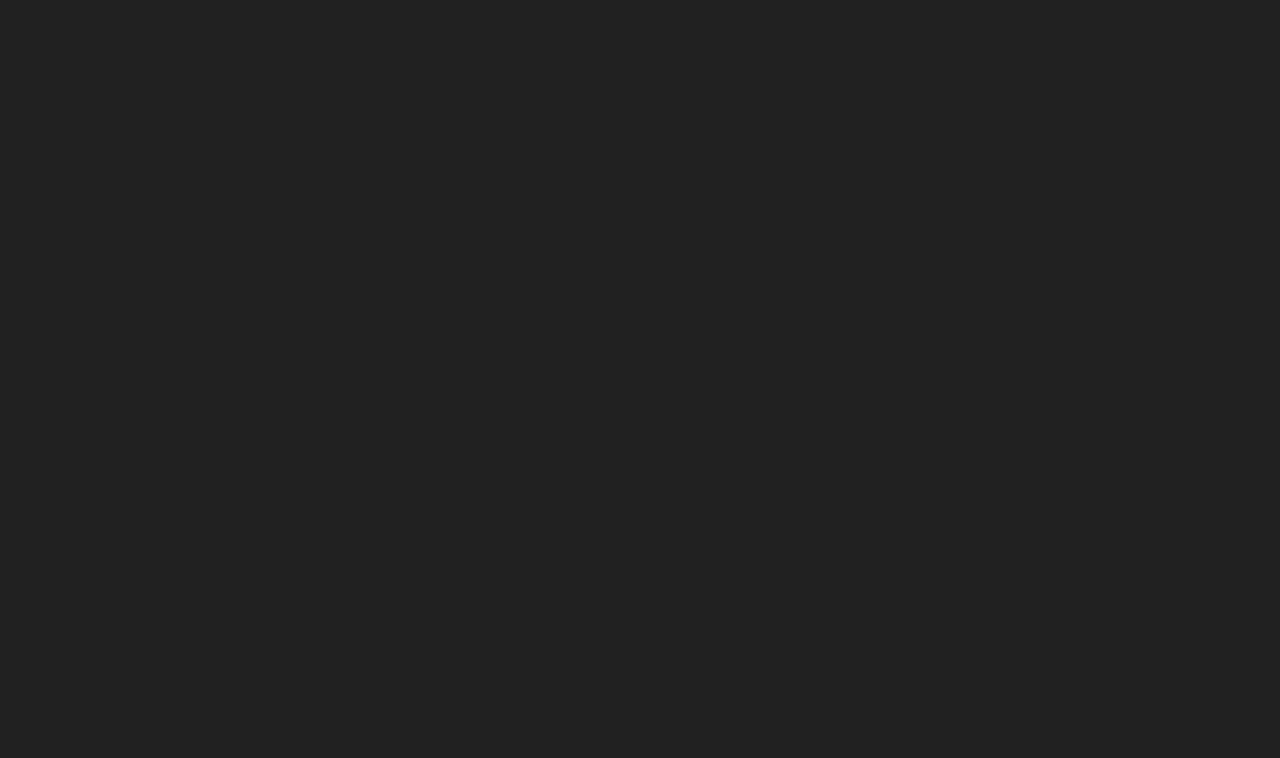
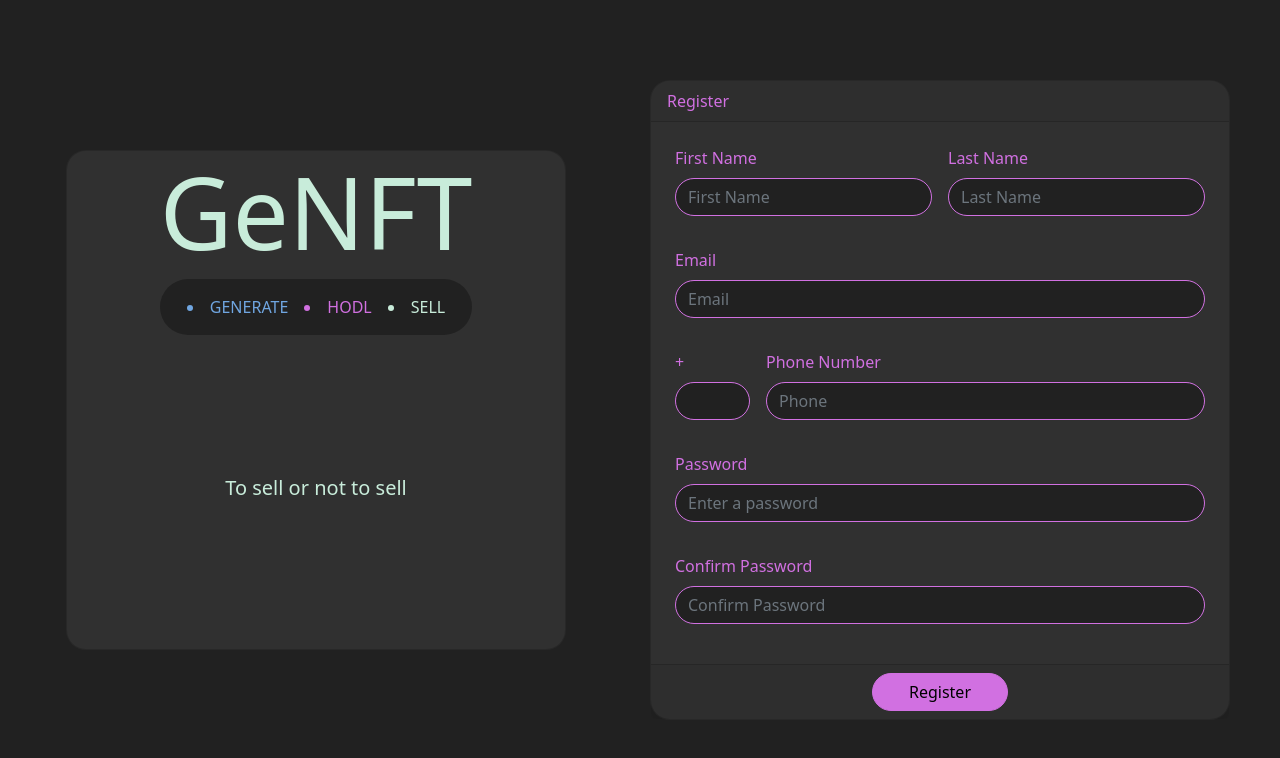
Before and after one commit to STARLORD1401/GeNFT, a React (Create React App) app: page /form-page in a window 1280 px wide. Before the commit this address had no page. Shown: the top 758 px of the page. Built offline with nearby package versions, Linux system fonts and the light colour scheme.

Commit message:
Added Registration Form, Renamed files

```diff
--- /dev/null
+++ b/src/components/Brand.js
@@ -0,0 +1,23 @@
+import React from "react";
+
+function Tagline() {
+  return (
+    <div>
+      <h1
+        className="text-tertiary font-weight-bold"
+        style={{ fontSize: "100px" }}
+      >
+        GeNFT
+      </h1>
+      <div className="bg-dark rounded-pill p-3 ">
+        <div className="all-center">
+          <li className="text-primary">GENERATE</li>
+          <li className="text-secondary mx-3">HODL</li>
+          <li className="text-tertiary">SELL</li>
+        </div>
+      </div>
+    </div>
+  );
+}
+
+export default Tagline;
--- a/src/components/FormPage.js
+++ b/src/components/FormPage.js
@@ -1,79 +1,16 @@
 import React from "react";
-import {
-  Card,
-  CardBody,
-  CardHeader,
-  Col,
-  Form,
-  FormGroup,
-  Input,
-  Label,
-  Row,
-} from "reactstrap";
+import { Col, Row } from "reactstrap";
+import QuotesCard from "./QuotesCard";
+import RegisterForm from "./RegisterForm";
 
 function FormPage() {
   return (
-    <Row className="w-100">
-      <Col className="col-6 w-100">
-        <Card color="dark" className="text-secondary">
-          <CardHeader>Register</CardHeader>
-          <CardBody>
-            <Form>
-              <div className="d-flex">
-                <FormGroup className="p-2">
-                  <Label>First Name</Label>
-                  <Input
-                    className="bg-dark border-secondary text-secondary form-control rounded-pill"
-                    placeholder="First Name"
-                  />
-                </FormGroup>
-                <FormGroup className="p-2">
-                  <Label>Last Name</Label>
-                  <Input
-                    className="bg-dark border-secondary text-secondary form-control rounded-pill"
-                    placeholder="Last Name"
-                  />
-                </FormGroup>
-              </div>
-              <FormGroup className="p-2">
-                <Label>Email</Label>
-                <Input
-                  className="bg-dark border-secondary text-secondary form-control rounded-pill"
-                  placeholder="Email"
-                />
-              </FormGroup>
-              <div className="d-flex">
-                <FormGroup className="p-2 col-2">
-                  <Label>+</Label>
-                  <Input className="bg-dark border-secondary text-secondary form-control rounded-pill" />
-                </FormGroup>
-                <FormGroup className="p-2 col-10">
-                  <Label>Phone Number</Label>
-                  <Input
-                    className="bg-dark border-secondary text-secondary form-control rounded-pill"
-                    placeholder="Phone"
-                  />
-                </FormGroup>
-              </div>
-              <FormGroup className="p-2">
-                <Label>Password</Label>
-                <Input
-                  className="bg-dark border-secondary text-secondary form-control rounded-pill"
-                  placeholder="Enter a password"
-                  type="password"
-                />
-              </FormGroup>
-              <FormGroup className="p-2">
-                <Label>Confirm Password</Label>
-                <Input
-                  className="bg-dark border-secondary text-secondary form-control rounded-pill"
-                  placeholder="Confirm Password"
-                  type="password"
-                />
-              </FormGroup>
-            </Form>
-          </CardBody>
-        </Card>
+    <Row className="w-100 all-center p-3 bg-dark full">
+      <Col className="col-6 all-center">
+        <QuotesCard />
+      </Col>
+      <Col className="col-6 all-center">
+        <RegisterForm />
       </Col>
     </Row>
   );
--- a/src/components/LandingPage.js
+++ b/src/components/LandingPage.js
@@ -4,8 +4,8 @@ import PlansPage from "./PlansPage";
 import Overview from "./Overview";
 import background from "../assets/bg-1.jpeg";
 import { Button } from "reactstrap";
-import Login from "./Login";
-import Tagline from "./Tagline";
+import Login from "./MetaMask";
+import Tagline from "./Brand";
 
 function LandingPage() {
   const [page, togglePage] = useState(1);
@@ -15,12 +15,6 @@ function LandingPage() {
       <img src={background} alt="bg" id="landing-page-bg" />
       <div id="landing-page-overlay" />
       <div className="all-center full flex-column" id="landing-page-content">
-        <h1
-          className="text-tertiary font-weight-bold"
-          style={{ fontSize: "100px" }}
-        >
-          GeNFT
-        </h1>
         <Tagline />
         {page === 2 && (
           <div>
--- a/src/components/ProfileInsight.js
+++ b/src/components/ProfileInsight.js
@@ -90,6 +90,17 @@ function ProfileInsight(props) {
           className="bg-dark text-white list-items"
           tag="a"
           href="#"
+          onClick={() => {
+            navigate("/form-page");
+          }}
+        >
+          <ExitToAppIcon className="me-3" />
+          Register
+        </ListGroupItem>
+        <ListGroupItem
+          className="bg-dark text-white list-items"
+          tag="a"
+          href="#"
         >
           <ExitToAppIcon className="me-3" />
           Sign Out
--- /dev/null
+++ b/src/components/QuotesCard.js
@@ -0,0 +1,19 @@
+import React from "react";
+import { Card, CardBody } from "reactstrap";
+import Tagline from "./Brand";
+
+function QuotesCard() {
+  return (
+    <Card
+      className="bg-overlay-dark text-tertiary all-center "
+      style={{ borderRadius: "20px", height: "500px", width: "500px" }}
+    >
+      <Tagline />
+      <CardBody className="all-center">
+        <h5>To sell or not to sell</h5>
+      </CardBody>
+    </Card>
+  );
+}
+
+export default QuotesCard;
--- /dev/null
+++ b/src/components/RegisterForm.js
@@ -0,0 +1,93 @@
+import React from "react";
+import {
+  Card,
+  CardBody,
+  CardFooter,
+  CardHeader,
+  Form,
+  FormGroup,
+  Input,
+  Button,
+  Label,
+} from "reactstrap";
+function RegisterForm() {
+  return (
+    <Card
+      className="text-secondary p-0 bg-overlay-dark"
+      style={{ borderRadius: "20px" }}
+    >
+      <CardHeader
+        className=""
+        style={{
+          borderTopLeftRadius: "20px",
+          borderTopRightRadius: "20px",
+        }}
+      >
+        Register
+      </CardHeader>
+      <CardBody>
+        <Form>
+          <div className="d-flex">
+            <FormGroup className="p-2">
+              <Label>First Name</Label>
+              <Input
+                className="bg-dark border-secondary text-secondary form-control rounded-pill"
+                placeholder="First Name"
+              />
+            </FormGroup>
+            <FormGroup className="p-2">
+              <Label>Last Name</Label>
+              <Input
+                className="bg-dark border-secondary text-secondary form-control rounded-pill"
+                placeholder="Last Name"
+              />
+            </FormGroup>
+          </div>
+          <FormGroup className="p-2">
+            <Label>Email</Label>
+            <Input
+              className="bg-dark border-secondary text-secondary form-control rounded-pill"
+              placeholder="Email"
+            />
+          </FormGroup>
+          <div className="d-flex">
+            <FormGroup className="p-2 col-2">
+              <Label>+</Label>
+              <Input className="bg-dark border-secondary text-secondary form-control rounded-pill" />
+            </FormGroup>
+            <FormGroup className="p-2 col-10">
+              <Label>Phone Number</Label>
+              <Input
+                className="bg-dark border-secondary text-secondary form-control rounded-pill"
+                placeholder="Phone"
+              />
+            </FormGroup>
+          </div>
+          <FormGroup className="p-2">
+            <Label>Password</Label>
+            <Input
+              className="bg-dark border-secondary text-secondary form-control rounded-pill"
+              placeholder="Enter a password"
+              type="password"
+            />
+          </FormGroup>
+          <FormGroup className="p-2">
+            <Label>Confirm Password</Label>
+            <Input
+              className="bg-dark border-secondary text-secondary form-control rounded-pill"
+              placeholder="Confirm Password"
+              type="password"
+            />
+          </FormGroup>
+        </Form>
+      </CardBody>
+      <CardFooter className="all-center">
+        <Button type="submit" className="rounded-pill w-25">
+          Register
+        </Button>
+      </CardFooter>
+    </Card>
+  );
+}
+
+export default RegisterForm;
--- a/src/components/Tagline.js
+++ /dev/null
@@ -1,15 +0,0 @@
-import React from "react";
-
-function Tagline() {
-  return (
-    <div className="bg-dark rounded-pill p-3">
-      <div className="d-flex">
-        <li className="text-primary">GENERATE</li>
-        <li className="text-secondary mx-3">HODL</li>
-        <li className="text-tertiary">SELL</li>
-      </div>
-    </div>
-  );
-}
-
-export default Tagline;
--- a/src/routes/index.js
+++ b/src/routes/index.js
@@ -1,6 +1,7 @@
 import LandingPage from "../components/LandingPage.js";
 import Gallery from "../components/Gallery.js";
 import UserDetails from "../components/UserDetails.js";
+import FormPage from "../components/FormPage";
 
 const authProtectedRoutes = [];
 const publicRoutes = [
@@ -16,6 +17,10 @@ const publicRoutes = [
     path: "/user-details",
     component: UserDetails,
   },
+  {
+    path: "/form-page",
+    component: FormPage,
+  },
 ];
 
 export { authProtectedRoutes, publicRoutes };
```
Also changed, not shown: src/components/MetaMask.js (renamed from src/components/Login.js).
